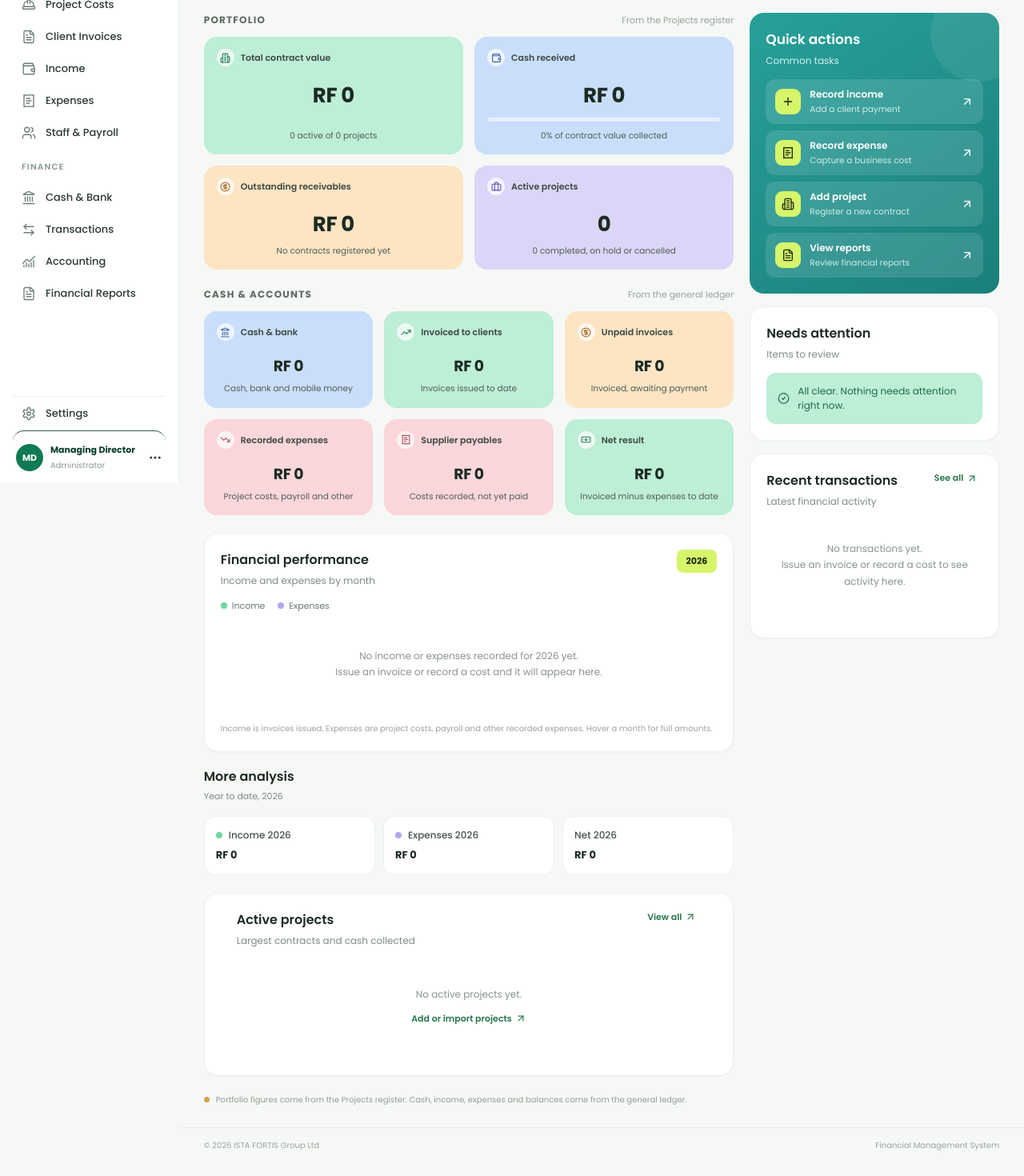
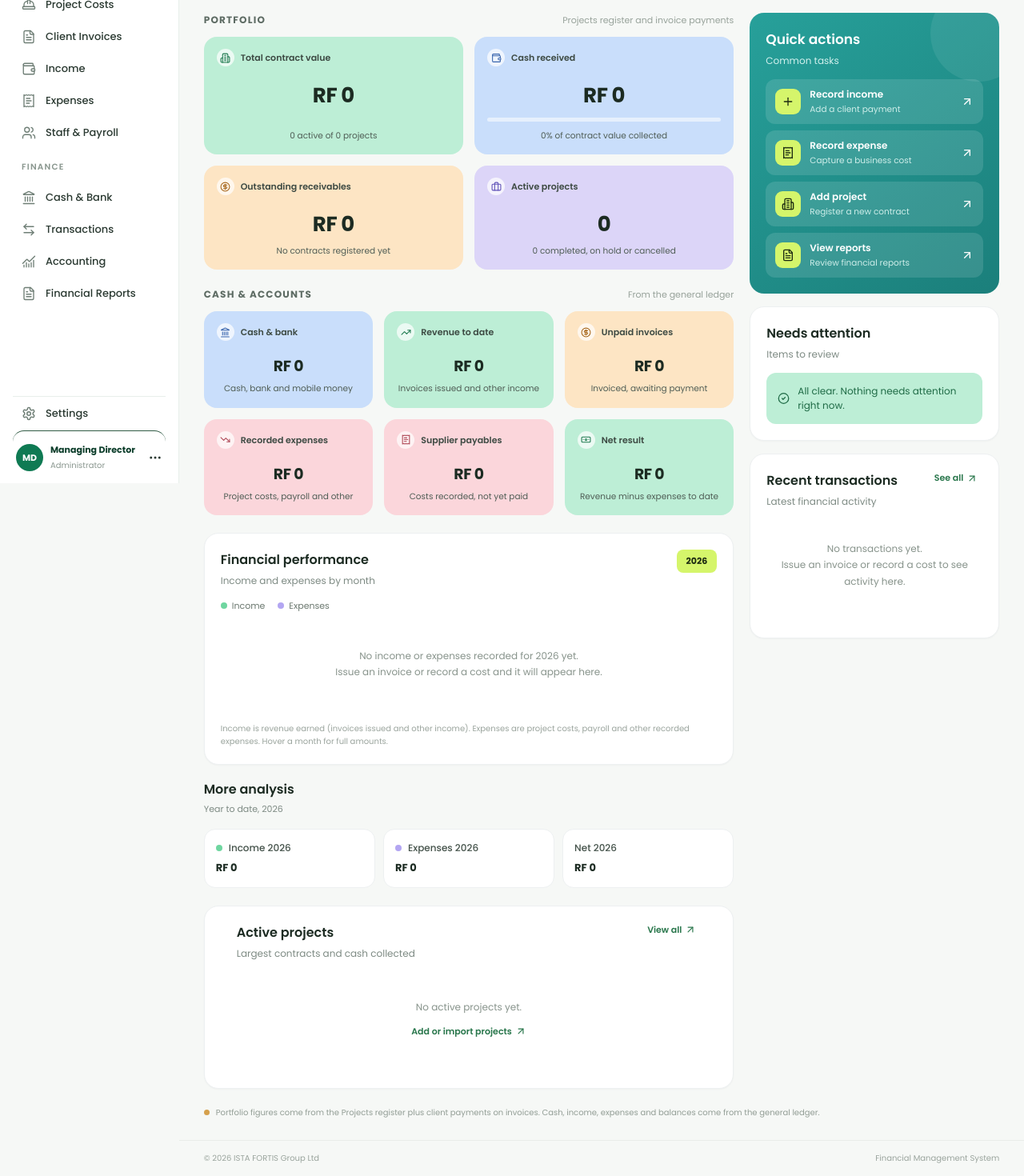
Before and after one commit to nzephrem-alt/FMS, a React (Vite) app: page / in a window 1280 px wide. Shown: the part 196-1666 px from the top of the page at 80% size. Built offline with nearby package versions, Linux system fonts and the light colour scheme.

Commit message:
Update Dashboard.tsx

```diff
--- a/src/pages/Dashboard.tsx
+++ b/src/pages/Dashboard.tsx
@@ -7,7 +7,7 @@ import {
 import type { LucideIcon } from 'lucide-react';
 import { ResponsiveContainer, BarChart, Bar, CartesianGrid, XAxis, YAxis, Tooltip } from 'recharts';
 import { ACC, getAccount, isDirectCost } from '../lib/accounts';
-import { syncStoredProjectCosts } from '../lib/postings';
+import { syncStoredInvoices, syncStoredProjectCosts } from '../lib/postings';
 import { useLedgerEntries } from '../lib/useLedger';
 import type { JournalEntry } from '../lib/ledger';
 
@@ -20,7 +20,7 @@ type ProjectRow = {
   totalReceived: number; status: string; currentPhase?: string;
 };
 type InvoiceRow = {
-  invoiceNumber: string; client: string; amount: number; dueDate: string;
+  invoiceNumber: string; client: string; amount: number; dueDate: string; projectId?: string;
   voided?: boolean; payments?: { amount: number }[];
 };
 type Tone = 'green' | 'blue' | 'amber' | 'rose' | 'slate';
@@ -99,18 +99,30 @@ function Kpi({ label, value, note, icon: Icon, tone, progress, negative }: {
 function Dashboard({ onNavigate }: { onNavigate?: (page: string) => void }) {
   const go = (page: string) => onNavigate?.(page);
 
-  // Make sure costs recorded before the ledger existed are in the ledger.
-  useEffect(() => { syncStoredProjectCosts(); }, []);
+  // Make sure costs and invoices recorded before the ledger existed are in the ledger.
+  useEffect(() => { syncStoredProjectCosts(); syncStoredInvoices(); }, []);
 
   const entries = useLedgerEntries();
   const projects = useMemo(() => readList<ProjectRow>(PROJECTS_KEY), []);
   const invoices = useMemo(() => readList<InvoiceRow>(INVOICES_KEY), []);
 
-  // Portfolio figures come from the Projects register (they include money received before this system).
+  // Cash received per project = money received before this system (Projects register)
+  // + client payments recorded on its invoices. Same rule as the Projects page.
+  const invoiceReceipts = useMemo(() => {
+    const totals: Record<string, number> = {};
+    for (const inv of invoices) {
+      if (inv.voided || !inv.projectId) continue;
+      totals[inv.projectId] = (totals[inv.projectId] ?? 0) + (inv.payments ?? []).reduce((s, p) => s + num(p.amount), 0);
+    }
+    return totals;
+  }, [invoices]);
+  const receivedOf = (p: ProjectRow) => num(p.totalReceived) + (invoiceReceipts[p.id] ?? 0);
+
+  // Portfolio figures come from the Projects register plus invoice payments.
   const counted = projects.filter(p => p.status !== 'Cancelled');
   const totalValue = counted.reduce((s, p) => s + num(p.contractValue), 0);
-  const received = counted.reduce((s, p) => s + num(p.totalReceived), 0);
-  const outstanding = counted.reduce((s, p) => s + Math.max(num(p.contractValue) - num(p.totalReceived), 0), 0);
+  const received = counted.reduce((s, p) => s + receivedOf(p), 0);
+  const outstanding = counted.reduce((s, p) => s + Math.max(num(p.contractValue) - receivedOf(p), 0), 0);
   const activeAll = projects.filter(p => p.status === 'Active');
   const activeProjects = [...activeAll].sort((a, b) => num(b.contractValue) - num(a.contractValue)).slice(0, 5);
   const receivedPct = totalValue > 0 ? Math.min(Math.round((received / totalValue) * 100), 100) : 0;
@@ -161,11 +173,11 @@ function Dashboard({ onNavigate }: { onNavigate?: (page: string) => void }) {
   if (overdue.length) {
     alerts.push({ key: 'overdue', level: 'warn', title: `${plural(overdue.length, 'overdue invoice')}`, detail: `${money(overdue.reduce((s, x) => s + x.balance, 0))} is past its due date`, page: 'Client Invoices' });
   }
-  const noReceipts = activeAll.filter(p => num(p.contractValue) > 0 && num(p.totalReceived) === 0);
+  const noReceipts = activeAll.filter(p => num(p.contractValue) > 0 && receivedOf(p) === 0);
   if (noReceipts.length) {
     alerts.push({ key: 'noreceipts', level: 'warn', title: `${plural(noReceipts.length, 'active project')} with no payment received`, detail: nameList(noReceipts), page: 'Projects' });
   }
-  const overspent = counted.filter(p => (summary.costs[p.id] ?? 0) > num(p.totalReceived));
+  const overspent = counted.filter(p => (summary.costs[p.id] ?? 0) > receivedOf(p));
   if (overspent.length) {
     alerts.push({ key: 'overspent', level: 'warn', title: `Recorded costs exceed cash received on ${plural(overspent.length, 'project')}`, detail: nameList(overspent), page: 'Project Costs' });
   }
@@ -204,7 +216,7 @@ function Dashboard({ onNavigate }: { onNavigate?: (page: string) => void }) {
       <div className="dash-layout">
         <div className="dash-primary">
           <section aria-labelledby="dash-portfolio">
-            <div className="dash-section-head"><h3 id="dash-portfolio">Portfolio</h3><span>From the Projects register</span></div>
+            <div className="dash-section-head"><h3 id="dash-portfolio">Portfolio</h3><span>Projects register and invoice payments</span></div>
             <div className="dash-kpis cols-4">
               <Kpi label="Total contract value" value={money(totalValue)} note={`${activeAll.length} active of ${plural(projects.length, 'project')}`} icon={Building2} tone="green" />
               <Kpi label="Cash received" value={money(received)} note={`${receivedPct}% of contract value collected`} icon={Wallet} tone="blue" progress={receivedPct} />
@@ -217,11 +229,11 @@ function Dashboard({ onNavigate }: { onNavigate?: (page: string) => void }) {
             <div className="dash-section-head"><h3 id="dash-ledger">Cash &amp; accounts</h3><span>From the general ledger</span></div>
             <div className="dash-kpis cols-3">
               <Kpi label="Cash & bank" value={money(summary.cash)} note={summary.cash < 0 ? 'Opening balances not recorded yet' : 'Cash, bank and mobile money'} icon={Landmark} tone="blue" negative={summary.cash < 0} />
-              <Kpi label="Invoiced to clients" value={money(summary.revenue)} note="Invoices issued to date" icon={TrendingUp} tone="green" />
+              <Kpi label="Revenue to date" value={money(summary.revenue)} note="Invoices issued and other income" icon={TrendingUp} tone="green" />
               <Kpi label="Unpaid invoices" value={money(summary.receivables)} note="Invoiced, awaiting payment" icon={CircleDollarSign} tone="amber" />
               <Kpi label="Recorded expenses" value={money(summary.expenses)} note="Project costs, payroll and other" icon={TrendingDown} tone="rose" />
               <Kpi label="Supplier payables" value={money(summary.payables)} note="Costs recorded, not yet paid" icon={ReceiptText} tone="rose" />
-              <Kpi label="Net result" value={money(net)} note="Invoiced minus expenses to date" icon={Banknote} tone={net < 0 ? 'rose' : 'green'} negative={net < 0} />
+              <Kpi label="Net result" value={money(net)} note="Revenue minus expenses to date" icon={Banknote} tone={net < 0 ? 'rose' : 'green'} negative={net < 0} />
             </div>
           </section>
 
@@ -251,7 +263,7 @@ function Dashboard({ onNavigate }: { onNavigate?: (page: string) => void }) {
               ) : (
                 <div className="dash-empty">No income or expenses recorded for {year} yet.<br />Issue an invoice or record a cost and it will appear here.</div>
               )}
-              <p className="dash-chart-note">Income is invoices issued. Expenses are project costs, payroll and other recorded expenses. Hover a month for full amounts.</p>
+              <p className="dash-chart-note">Income is revenue earned (invoices issued and other income). Expenses are project costs, payroll and other recorded expenses. Hover a month for full amounts.</p>
             </div>
 
             <div className="dash-analysis">
@@ -276,8 +288,8 @@ function Dashboard({ onNavigate }: { onNavigate?: (page: string) => void }) {
                   <tbody>
                     {activeProjects.map(p => {
                       const contract = num(p.contractValue);
-                      const pct = contract > 0 ? Math.min(Math.round((num(p.totalReceived) / contract) * 100), 100) : 0;
-                      const left = Math.max(contract - num(p.totalReceived), 0);
+                      const pct = contract > 0 ? Math.min(Math.round((receivedOf(p) / contract) * 100), 100) : 0;
+                      const left = Math.max(contract - receivedOf(p), 0);
                       return (
                         <tr key={p.id} onClick={() => go('Projects')}>
                           <td>
@@ -356,7 +368,7 @@ function Dashboard({ onNavigate }: { onNavigate?: (page: string) => void }) {
         </aside>
       </div>
 
-      <p className="dash-source-note"><span className="demo-dot" /> Portfolio figures come from the Projects register. Cash, income, expenses and balances come from the general ledger.</p>
+      <p className="dash-source-note"><span className="demo-dot" /> Portfolio figures come from the Projects register plus client payments on invoices. Cash, income, expenses and balances come from the general ledger.</p>
     </div>
   );
 }
```
